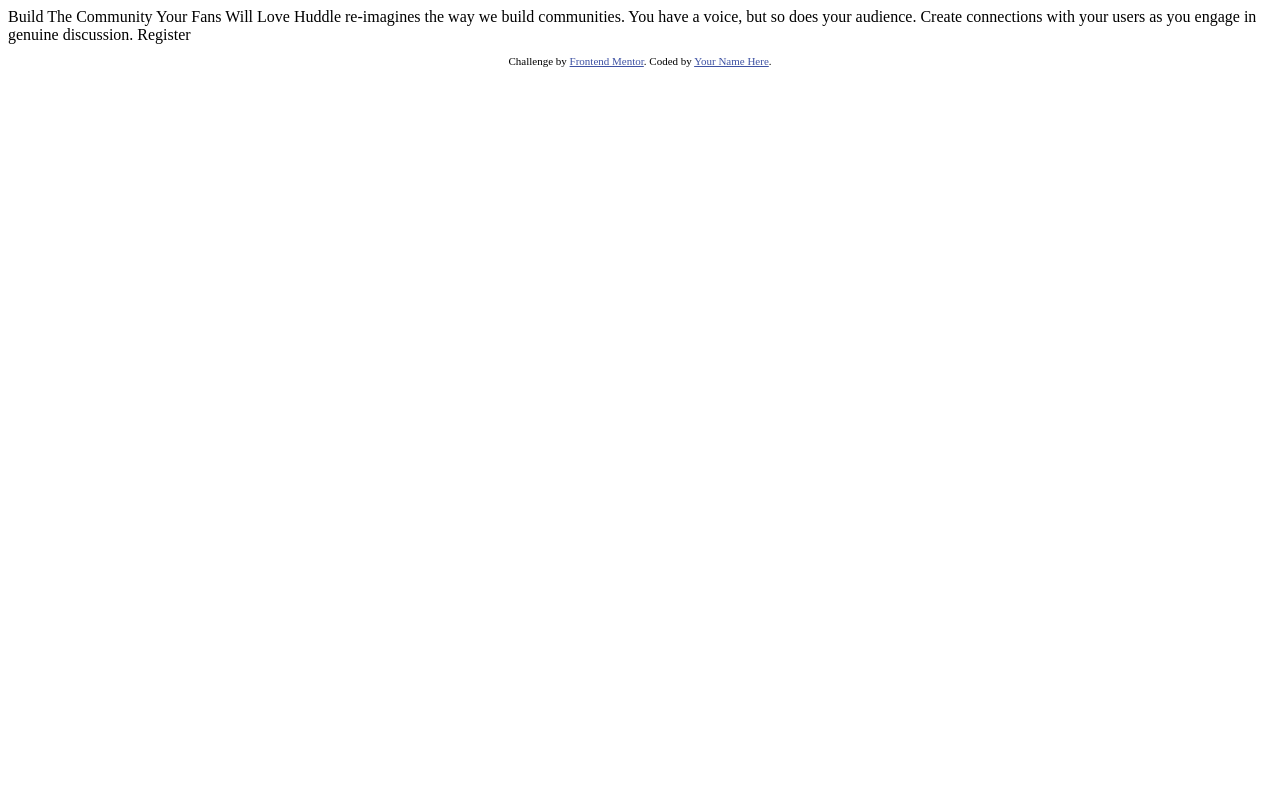
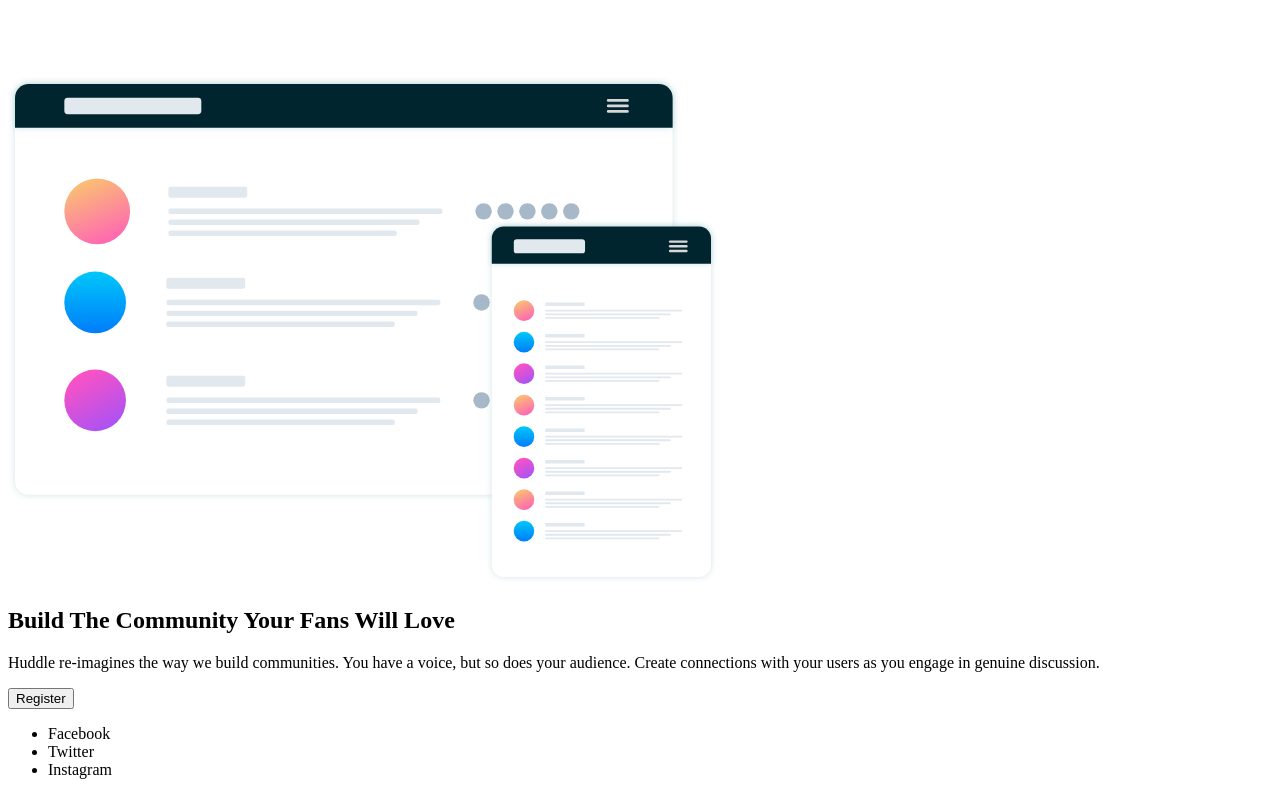
Before and after one commit to mrMikHippo/huddle-landing-page, a plain HTML site: page index.html in a window 1280 px wide. Drawn offline with Linux system fonts and the light colour scheme.

Commit message:
Added html skeleton for content.

```diff
--- /dev/null
+++ b/css/styles.css
@@ -0,0 +1,7 @@
+html {
+  box-sizing: border-box;
+}
+
+*, *:before, *:after {
+  box-sizing: inherit;
+}
--- a/index.html
+++ b/index.html
@@ -1,5 +1,6 @@
 <!DOCTYPE html>
 <html lang="en">
+
 <head>
   <meta charset="UTF-8">
   <meta name="viewport" content="width=device-width, initial-scale=1.0"> <!-- displays site properly based on user's device -->
@@ -8,26 +9,39 @@
 
   <title>Frontend Mentor | Huddle landing page with single introductory section</title>
 
-  <!-- Feel free to remove these styles or customise in your own stylesheet 👍 -->
-  <style>
-    .attribution { font-size: 11px; text-align: center; }
-    .attribution a { color: hsl(228, 45%, 44%); }
-  </style>
+  <link rel="stylesheet" href="css/styles.css">
+
 </head>
+
 <body>
+  <header>
+    <a href="#">
+      <img src="images/logo.svg" alt="">
+    </a>
+  </header>
 
-  Build The Community Your Fans Will Love
+  <main class="main-content">
 
-  Huddle re-imagines the way we build communities. You have a voice, but so does your audience.
-  Create connections with your users as you engage in genuine discussion.
+    <section class="image-section">
+      <img src="images/illustration-mockups.svg" alt="">
+    </section>
 
-  Register
+    <section class="main-section">
+      <h1 class="main-title">Build The Community Your Fans Will Love</h1>
+      <p class="description">Huddle re-imagines the way we build communities. You have a voice, but so does your audience.
+        Create connections with your users as you engage in genuine discussion.</p>
+
+      <button class="register-btn">Register</button>
+    </section>
+  </main>
 
   <footer>
-    <p class="attribution">
-      Challenge by <a href="https://www.frontendmentor.io?ref=challenge" target="_blank">Frontend Mentor</a>.
-      Coded by <a href="#">Your Name Here</a>.
-    </p>
+    <ul>
+      <li class="fa">Facebook</li>
+      <li class="fa">Twitter</li>
+      <li class="fa">Instagram</li>
+    </ul>
   </footer>
 </body>
+
 </html>
```
